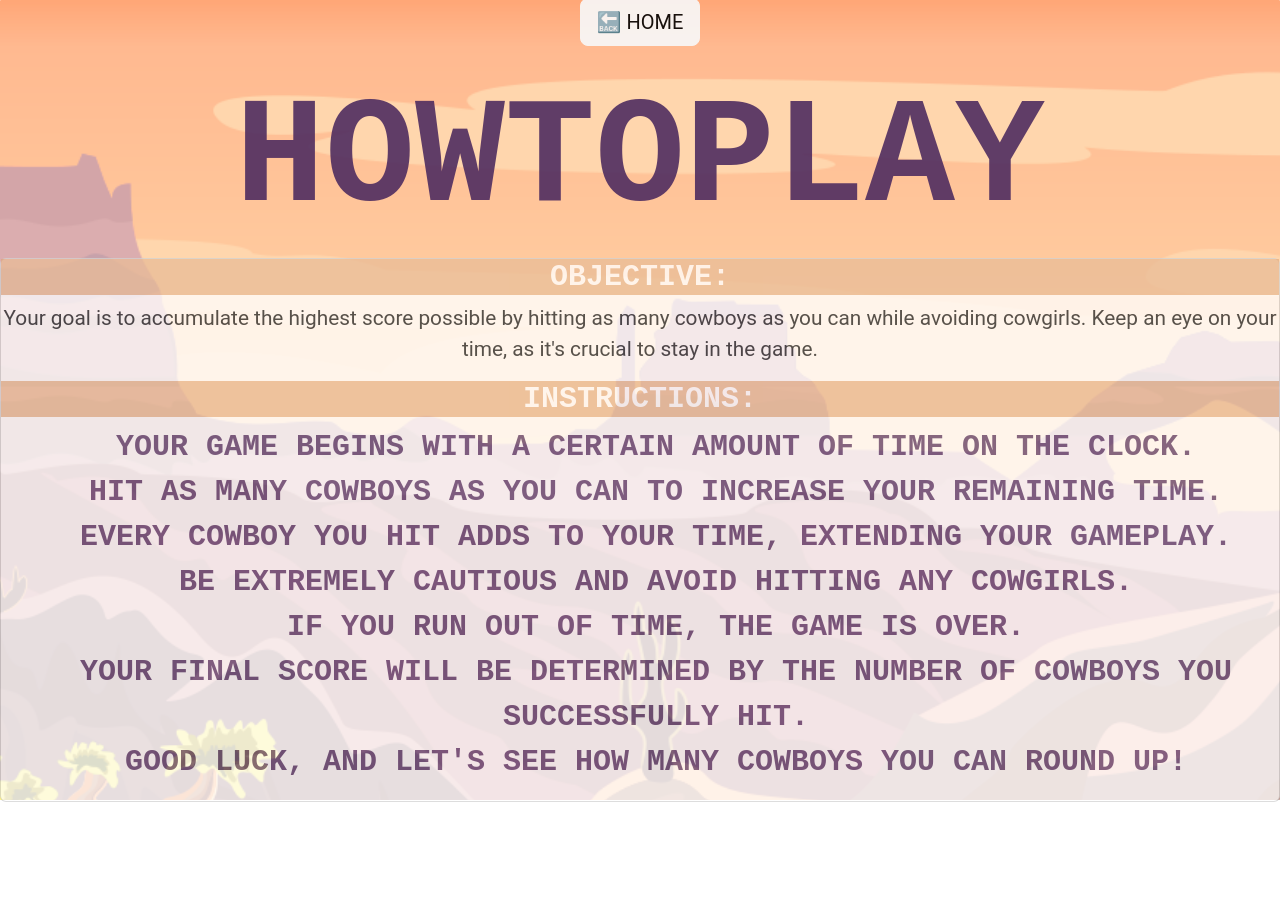
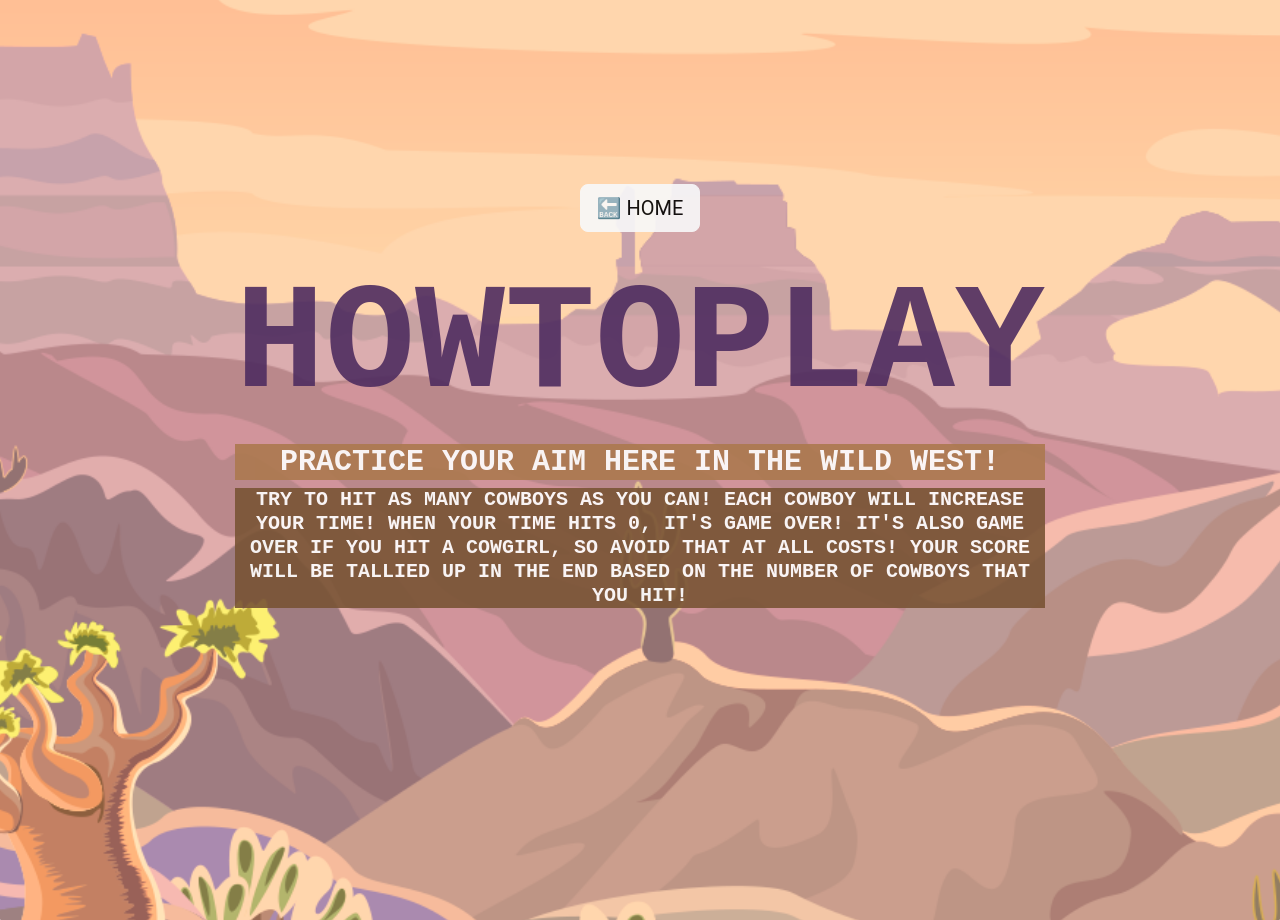
Before and after one commit to DrProfDavis/shootem-up-showdown, a React (Create React App) app in the folder client/: page /howtoplay in a window 1280 px wide. Before the commit the page ends 802 px from the top, so only its background shows below. Built offline with nearby package versions, Linux system fonts and the light colour scheme.

Commit message:
style how to play

```diff
--- a/client/src/App.css
+++ b/client/src/App.css
@@ -90,7 +90,7 @@ Home.css .main-container {
 }
 
 .gameover {
-  background-image: url('./images/background4.png');
+  background-image: url('./images/background3.png');
   background-size: cover;
   -webkit-animation: slidein 12s;
   animation: slidein 12s;
@@ -252,16 +252,27 @@ Home.css .main-container {
   text-transform: uppercase;
 }
 
+.center h6 {
+  text-align: center;
+  font-weight: bold;
+  font-size: 20px;
+  color: white;
+  font-family: 'Source Code Pro', monospace;
+  background-color: rgb(121, 84, 53);
+  opacity: 90%;
+  text-transform: uppercase;
+}
+
 .center li {
   display: block;
   /* display: flex; */
   text-align: center;
   font-weight: bolder;
   font-size: 30px;
-  color: rgb(79, 45, 96);
+  color: white;
 
   font-family: var(--font);
-  /* background-color: rgb(172, 121, 79); */
+  background-color: rgb(172, 121, 79);
   opacity: 90%;
   text-transform: uppercase;
 }
--- a/client/src/components/GameOver.js
+++ b/client/src/components/GameOver.js
@@ -33,8 +33,8 @@ return (
       {currentUser && (
         <>
         {/* <p>User ID: {currentUser.data._id}</p> */}
-        <h3>Current User: {currentUser.data.username}</h3>
-        <h3>Score: {score}</h3>
+        <h5>Current User: {currentUser.data.username}</h5>
+        <h5>Score: {score}</h5>
         </>
       )}
       <br></br>
--- a/client/src/pages/HowToPlay.js
+++ b/client/src/pages/HowToPlay.js
@@ -8,7 +8,7 @@ import { Card } from 'react-bootstrap';
 const HowToPlay = () => {
 
   return (
-    <div className="howtoplay main-container center ">
+    <div className="howtoplay main-container center content">
       <main>
         <Link to="/" className="btn btn-lg btn-light btn-block btn-style">🔙 HOME</Link>
 
@@ -16,23 +16,10 @@ const HowToPlay = () => {
         <br></br>
 
         <h1>HowToPlay</h1>
-        <Card className='card-txt'>
-          <h3>Objective: </h3>
-
-          <p>Your goal is to accumulate the highest score possible by hitting as many cowboys as you can while avoiding cowgirls. Keep an eye on your time, as it's crucial to stay in the game.
-          </p>
-
-          <h3>Instructions:</h3>
-
-          <ul>
-          <li> Your game begins with a certain amount of time on the clock.</li>
-          <li>Hit as many cowboys as you can to increase your remaining time.</li>
-          <li>Every cowboy you hit adds to your time, extending your gameplay.</li>
-          <li>Be extremely cautious and avoid hitting any cowgirls.</li>
-          <li>If you run out of time, the game is over.</li>
-          <li>Your final score will be determined by the number of cowboys you successfully hit.</li>
-          <li>Good luck, and let's see how many cowboys you can round up!</li></ul>
-        </Card>
+        {/* <Card className='card-txt'> */}
+          <h5>Practice your aim here in the wild west!</h5>
+          <h6>Try to hit as many cowboys as you can! Each cowboy will increase your time! When your time hits 0, it's game over! It's also game over if you hit a cowgirl, so avoid that at all costs! Your score will be tallied up in the end based on the number of cowboys that you hit!</h6>
+        {/* </Card> */}
       </main>
     </div>
   );
--- a/client/src/pages/Leaderboard.js
+++ b/client/src/pages/Leaderboard.js
@@ -22,7 +22,7 @@ const Home = () => {
     const topTenLeaderboards = sortedLeaderboards.slice(0, 10);
 
   return (
-     <div className="leaderboard content main-container center">
+     <div className="leaderboard center">
       <div>
         <Link to="/"><button class="btn btn-lg btn-light btn-block">🔙 HOME</button></Link>
 
@@ -32,14 +32,14 @@ const Home = () => {
         <h1>LEADERBOARD</h1>
 
         <br></br>
-        <div className="width">
-        <ul className="leaderboard">
+
+        <ul>
           {topTenLeaderboards.map((user) => (
             <li key={user._id}>
               {user.leaderboardUser} ⭐ {user.score}
             </li>
           ))}
-        </ul></div>
+        </ul>
       </div>
     </div>
   );
```
Also changed, not shown: client/src/images/gameover.jpg (added).
